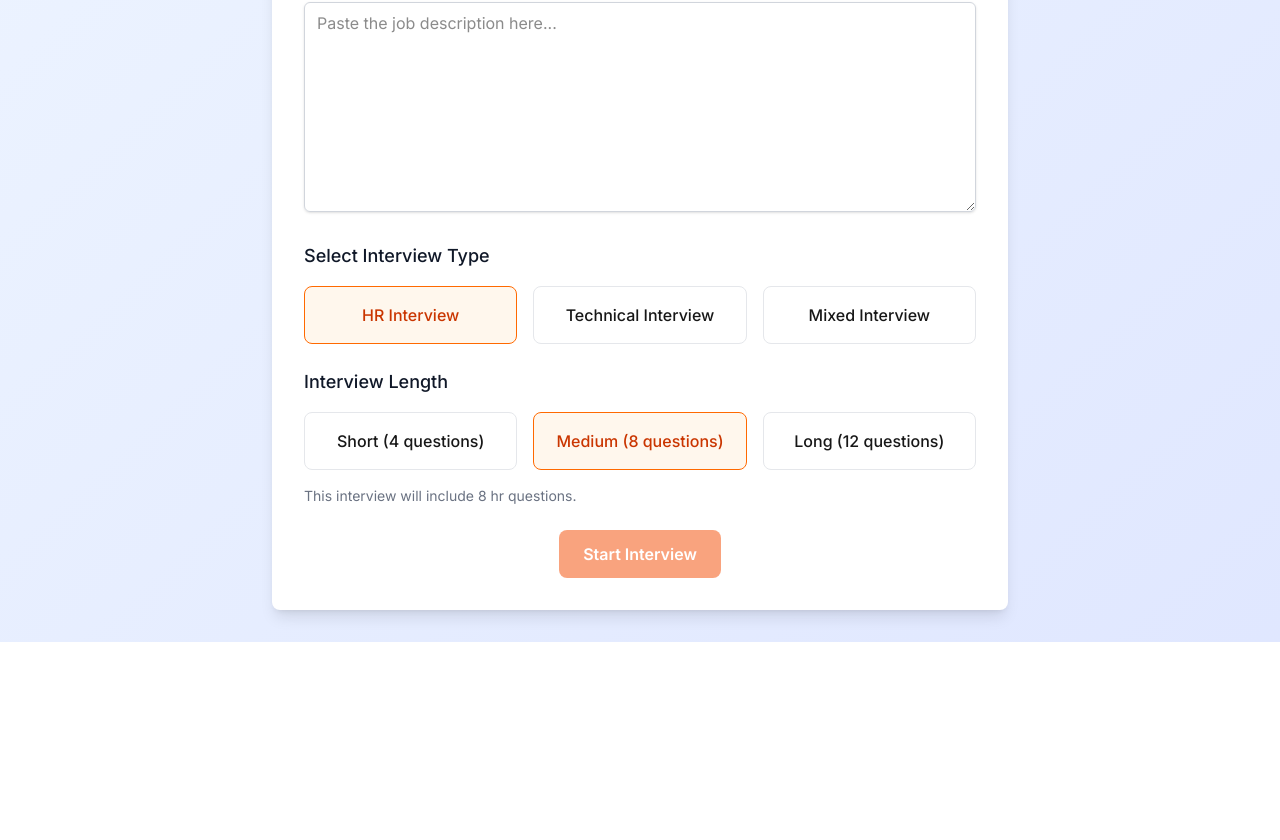
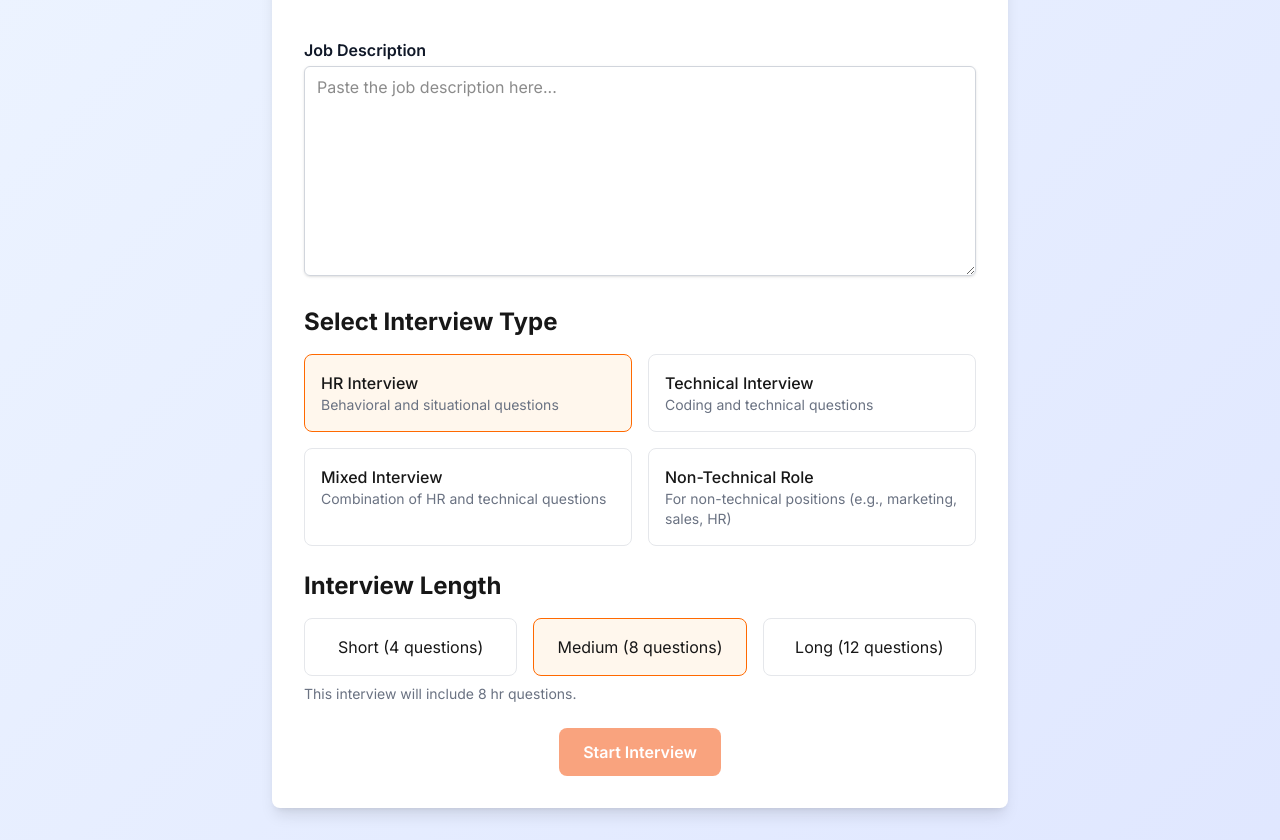
Before and after one commit to maksimKV/JobMateAI, a Next.js app in the folder frontend/: page /interview-simulator in a window 1280 px wide. Shown: the part 550-1390 px from the top of the page. Before the commit the page ends 1192 px from the top, so only its background shows below. Built offline with nearby package versions, Linux system fonts and the light colour scheme; no server answers.

Commit message:
Refactored front end to include non-technical option for the interview simulation

```diff
--- a/frontend/app/interview-simulator/page.tsx
+++ b/frontend/app/interview-simulator/page.tsx
@@ -10,13 +10,13 @@ import {
   AnswerSubmissionResponse,
   InterviewType,
   InterviewSessionState,
-  InterviewSession,
   InterviewFeedback,
   InterviewLength,
   INTERVIEW_LENGTHS,
-  MIXED_INTERVIEW_LENGTHS
+  MIXED_INTERVIEW_LENGTHS,
+  NON_TECHNICAL_LENGTHS
 } from '@/types';
-import { MessageSquare, Loader2, AlertCircle, CheckCircle } from 'lucide-react';
+import { Loader2, AlertCircle, CheckCircle } from 'lucide-react';
 
 // Define the initial session state with proper typing
 const initialSessionState: InterviewSessionState = {
@@ -25,7 +25,9 @@ const initialSessionState: InterviewSessionState = {
   currentQuestionIndex: 0,
   feedback: [],
   interviewType: 'hr',
-  isComplete: false
+  isComplete: false,
+  detected_role: undefined,
+  detected_domain: undefined
 };
 
 // Define the component props type
@@ -42,11 +44,10 @@ export default function InterviewSimulatorPage({}: InterviewSimulatorPageProps)
   const [showCompletion, setShowCompletion] = useState(false);
 
   // Session state with proper typing
-  const [session, setSession] = useState<InterviewSession>(() => ({
+  const [session, setSession] = useState<InterviewSessionState>(() => ({
     ...initialSessionState,
     questions: [],
-    feedback: [],
-    interviewType: 'hr' as const
+    feedback: []
   }));
 
   // Destructure session for easier access
@@ -79,7 +80,7 @@ export default function InterviewSimulatorPage({}: InterviewSimulatorPageProps)
         ...initialSessionState,
         questions: [],
         feedback: [],
-        interviewType
+        interviewType,
       });
 
       const res: InterviewQuestionResponse = await interviewAPI.generateQuestions(req);
@@ -91,11 +92,13 @@ export default function InterviewSimulatorPage({}: InterviewSimulatorPageProps)
         interviewType,
         questions: [{
           text: res.current_question,
-          type: res.question_type as 'hr' | 'technical' // Ensure type safety
+          type: res.question_type as 'hr' | 'technical' | 'non_technical'
         }],
         feedback: [],
         currentQuestionIndex: 0,
-        isComplete: false
+        isComplete: false,
+        detected_role: res.detected_role,
+        detected_domain: res.detected_domain
       });
 
       setError(null);
@@ -131,7 +134,7 @@ export default function InterviewSimulatorPage({}: InterviewSimulatorPageProps)
         question: currentQuestion.text,
         answer,
         evaluation: 'Evaluating your answer...',
-        type: currentQuestion.type as 'hr' | 'technical' // Ensure type safety
+        type: currentQuestion.type as 'hr' | 'technical' | 'non_technical'
       };
 
       // Make the API call first
@@ -143,7 +146,7 @@ export default function InterviewSimulatorPage({}: InterviewSimulatorPageProps)
         const updatedFeedback = [...prev.feedback, {
           ...newFeedback,
           evaluation: res.feedback.evaluation,
-          type: (res.question_type as 'hr' | 'technical') || 'hr'
+          type: (res.question_type as 'hr' | 'technical' | 'non_technical') || 'hr'
         }];
 
         const isComplete = res.is_complete;
@@ -153,11 +156,11 @@ export default function InterviewSimulatorPage({}: InterviewSimulatorPageProps)
         if (res.next_question && !isComplete) {
           updatedQuestions[nextQuestionIndex] = {
             text: res.next_question,
-            type: (res.question_type as 'hr' | 'technical') || 'hr' // Ensure type safety
+            type: (res.question_type as 'hr' | 'technical' | 'non_technical') || 'hr' // Ensure type safety
           };
         }
 
-        const updatedSession: InterviewSession = {
+        const updatedSession: InterviewSessionState = {
           ...prev,
           questions: updatedQuestions,
           currentQuestionIndex: nextQuestionIndex,
@@ -192,7 +195,7 @@ export default function InterviewSimulatorPage({}: InterviewSimulatorPageProps)
 
   // Handle restarting the interview
   const handleRestart = useCallback((): void => {
-    setSession((prev: InterviewSession) => ({
+    setSession((prev: InterviewSessionState) => ({
       ...initialSessionState,
       interviewType: prev.interviewType, // Use the current session's interviewType
       questions: [],
@@ -205,21 +208,8 @@ export default function InterviewSimulatorPage({}: InterviewSimulatorPageProps)
     setShowCompletion(false);
   }, [setSession, setJobDescription, setAnswer, setError, setShowCompletion]);
 
-  return (
-    <div className="min-h-screen bg-gradient-to-br from-blue-50 to-indigo-100">
-      <div className="max-w-3xl mx-auto px-4 py-8">
-        <Navigation />
-        <div className="bg-white rounded-lg shadow-lg p-8">
-          <div className="text-center mb-8">
-            <MessageSquare className="h-12 w-12 text-orange-600 mx-auto mb-4" />
-            <h1 className="text-3xl font-bold text-gray-900 mb-2">Interview Simulator</h1>
-            <p className="text-gray-600">
-              Practice HR and technical interviews with AI-generated questions and feedback.
-            </p>
-          </div>
-
-          {/* Setup */}
-          {showInterviewTypeSelection && (
+  // Render interview type selection
+  const renderInterviewTypeSelection = () => (
     <div className="space-y-6">
       <div className="mb-6">
         <div className="flex justify-between items-center mb-1">
@@ -250,54 +240,63 @@ export default function InterviewSimulatorPage({}: InterviewSimulatorPageProps)
           />
         </div>
       </div>
-              <div className="space-y-6">
-                <div className="space-y-4">
-                  <h3 className="text-lg font-medium text-gray-900">Select Interview Type</h3>
-                  <div className="grid grid-cols-1 md:grid-cols-3 gap-4">
-                    {(['hr', 'technical', 'mixed'] as InterviewType[]).map((type) => (
-                      <button
-                        key={type}
-                        type="button"
-                        className={`p-4 border rounded-lg transition-colors ${
-                          interviewType === type
-                            ? 'border-orange-500 bg-orange-50 text-orange-700'
-                            : 'border-gray-200 hover:border-orange-300 hover:bg-orange-50'
+
+      <div>
+        <h2 className="text-2xl font-bold mb-4">Select Interview Type</h2>
+        <div className="grid grid-cols-1 md:grid-cols-2 gap-4">
+          {[
+            { value: 'hr' as const, label: 'HR Interview', description: 'Behavioral and situational questions' },
+            { value: 'technical' as const, label: 'Technical Interview', description: 'Coding and technical questions' },
+            { value: 'mixed' as const, label: 'Mixed Interview', description: 'Combination of HR and technical questions' },
+            { value: 'non_technical' as const, label: 'Non-Technical Role', description: 'For non-technical positions (e.g., marketing, sales, HR)' },
+          ].map((type) => (
+            <div
+              key={type.value}
+              className={`p-4 border rounded-lg cursor-pointer transition-colors ${
+                interviewType === type.value
+                  ? 'border-orange-500 bg-orange-50 dark:bg-orange-900/20'
+                  : 'border-gray-200 dark:border-gray-700 hover:bg-gray-50 dark:hover:bg-gray-800'
               }`}
-                        onClick={() => setInterviewType(type)}
+              onClick={() => setInterviewType(type.value)}
             >
-                        <div className="font-medium capitalize">
-                          {type === 'hr' ? 'HR Interview' : type === 'technical' ? 'Technical Interview' : 'Mixed Interview'}
+              <h3 className="font-medium">{type.label}</h3>
+              <p className="text-sm text-gray-500 dark:text-gray-400">{type.description}</p>
             </div>
-                      </button>
           ))}
         </div>
       </div>
 
-                <div className="space-y-4">
-                  <h3 className="text-lg font-medium text-gray-900">Interview Length</h3>
+      <div>
+        <h2 className="text-2xl font-bold mb-4">Interview Length</h2>
         <div className="grid grid-cols-1 md:grid-cols-3 gap-4">
-                    {(interviewType === 'mixed' ? Object.entries(MIXED_INTERVIEW_LENGTHS) : Object.entries(INTERVIEW_LENGTHS)).map(([length, { label }]) => (
-                      <button
+          {Object.entries(
+            interviewType === 'mixed'
+              ? MIXED_INTERVIEW_LENGTHS
+              : interviewType === 'non_technical'
+                ? NON_TECHNICAL_LENGTHS
+                : INTERVIEW_LENGTHS
+          ).map(([length, { label }]) => (
+            <div
               key={length}
-                        type="button"
-                        className={`p-4 border rounded-lg transition-colors ${
+              className={`p-4 border rounded-lg cursor-pointer text-center ${
                 interviewLength === length
-                            ? 'border-orange-500 bg-orange-50 text-orange-700'
-                            : 'border-gray-200 hover:border-orange-300 hover:bg-orange-50'
+                  ? 'border-orange-500 bg-orange-50 dark:bg-orange-900/20'
+                  : 'border-gray-200 dark:border-gray-700 hover:bg-gray-50 dark:hover:bg-gray-800'
               }`}
               onClick={() => setInterviewLength(length as InterviewLength)}
             >
-                        <div className="font-medium">{label}</div>
-                      </button>
+              {label}
+            </div>
           ))}
         </div>
         <p className="text-sm text-gray-500 mt-2">
           {interviewType === 'mixed'
             ? `This will include ${MIXED_INTERVIEW_LENGTHS[interviewLength].questions.hr} HR questions and ${MIXED_INTERVIEW_LENGTHS[interviewLength].questions.technical} technical questions.`
+            : interviewType === 'non_technical'
+              ? `This interview will include ${NON_TECHNICAL_LENGTHS[interviewLength].questions} non-technical questions.`
               : `This interview will include ${INTERVIEW_LENGTHS[interviewLength].questions} ${interviewType} questions.`
           }
         </p>
-                </div>
       </div>
 
       <div className="text-center">
@@ -317,28 +316,33 @@ export default function InterviewSimulatorPage({}: InterviewSimulatorPageProps)
         </button>
       </div>
     </div>
-          )}
+  );
 
-          {/* Error */}
-          {error && (
-            <div className="mb-6 bg-red-50 border border-red-200 rounded-lg p-4">
-              <div className="flex items-center">
-                <AlertCircle className="h-5 w-5 text-red-500 mr-2" />
-                <span className="text-red-700">{error}</span>
-              </div>
+  // Render question with role information if available
+  const renderQuestion = () => {
+    if (!currentQuestion) return null;
+
+    return (
+      <div className="space-y-6">
+        {session.detected_role && session.detected_domain && (
+          <div className="bg-blue-50 dark:bg-blue-900/20 border border-blue-200 dark:border-blue-800 rounded-lg p-4 mb-6">
+            <p className="text-sm text-blue-700 dark:text-blue-300">
+              Detected Role: <span className="font-medium">{session.detected_role}</span> in <span className="font-medium">{session.detected_domain}</span>
+            </p>
           </div>
         )}
 
-          {/* Question/Answer Flow */}
-          {showQuestion && currentQuestion && (
-            <div className="space-y-6">
         <div className="mb-4">
           <div className="flex items-center justify-between mb-2">
             <h2 className="text-xl font-semibold text-gray-900">
               Question {session.currentQuestionIndex + 1}
             </h2>
             <span className="inline-flex items-center px-3 py-1 rounded-full text-sm font-medium bg-blue-100 text-blue-800">
-                    {currentQuestion.type === 'hr' ? 'HR' : 'Technical'}
+              {currentQuestion.type === 'hr'
+                ? 'HR'
+                : currentQuestion.type === 'technical'
+                  ? 'Technical'
+                  : 'Non-Technical'}
             </span>
           </div>
           <div className="bg-gray-50 rounded-lg p-4 text-gray-800">
@@ -387,14 +391,49 @@ export default function InterviewSimulatorPage({}: InterviewSimulatorPageProps)
           </div>
         )}
       </div>
+    );
+  };
+
+  return (
+    <div className="min-h-screen bg-gradient-to-br from-blue-50 to-indigo-100">
+      <div className="max-w-3xl mx-auto px-4 py-8">
+        <Navigation />
+        <div className="bg-white rounded-lg shadow-lg p-8">
+          <div className="text-center py-12">
+            <div className="text-5xl mb-4">💬</div>
+            <h1 className="text-3xl font-bold text-gray-900 mb-2">Interview Simulator</h1>
+            <p className="text-gray-600">
+              Practice HR and technical interviews with AI-generated questions and feedback.
+            </p>
+          </div>
+
+          {/* Setup */}
+          {showInterviewTypeSelection && (
+            renderInterviewTypeSelection()
+          )}
+
+          {/* Error */}
+          {error && (
+            <div className="mb-6 bg-red-50 border border-red-200 rounded-lg p-4">
+              <div className="flex items-center">
+                <AlertCircle className="h-5 w-5 text-red-500 mr-2" />
+                <span className="text-red-700">{error}</span>
+              </div>
+            </div>
+          )}
+
+          {/* Question/Answer Flow */}
+          {showQuestion && currentQuestion && (
+            renderQuestion()
           )}
 
           {/* Interview Completion Message */}
           {showCompletion && session.feedback && session.feedback.length > 0 && (
             <div className="space-y-6">
-              <div className="text-center mb-6">
-                <h2 className="text-2xl font-bold text-green-700 mb-2">Interview Complete!</h2>
-                <p className="text-gray-700 mb-6">Thank you for completing the interview. Here&apos;s the feedback for your last question.</p>
+              <div className="text-center py-12">
+                <div className="text-5xl mb-4">💬</div>
+                <h2 className="text-2xl font-bold text-gray-900 mb-2">Interview Complete!</h2>
+                <p className="text-gray-600 mb-6">Thank you for completing the interview. Here&apos;s the feedback for your last question.</p>
 
                 {/* Last Question and Feedback */}
                 <div className="bg-white rounded-lg shadow-md p-6 max-w-3xl mx-auto text-left">
@@ -402,7 +441,7 @@ export default function InterviewSimulatorPage({}: InterviewSimulatorPageProps)
                     <h3 className="text-lg font-semibold text-gray-900 mb-2">Last Question:</h3>
                     <p className="text-gray-700">{session.questions[session.questions.length - 1]?.text}</p>
                     <span className="inline-flex items-center px-3 py-1 rounded-full text-sm font-medium mt-2 bg-blue-100 text-blue-800">
-                      {session.questions[session.questions.length - 1]?.type === 'hr' ? 'HR' : 'Technical'}
+                      {session.questions[session.questions.length - 1]?.type === 'hr' ? 'HR' : session.questions[session.questions.length - 1]?.type === 'technical' ? 'Technical' : 'Non-Technical'}
                     </span>
                   </div>
 
--- a/frontend/types/index.ts
+++ b/frontend/types/index.ts
@@ -62,7 +62,7 @@ export interface JobMatchResponse {
 }
 
 // Interview Simulator Types
-export type InterviewType = 'hr' | 'technical' | 'mixed';
+export type InterviewType = 'hr' | 'technical' | 'mixed' | 'non_technical';
 export type InterviewLength = 'short' | 'medium' | 'long';
 
 export const INTERVIEW_LENGTHS: Record<InterviewLength, { label: string; questions: number }> = {
@@ -77,6 +77,12 @@ export const MIXED_INTERVIEW_LENGTHS: Record<InterviewLength, { label: string; q
   long: { label: 'Long (24 questions)', questions: { hr: 12, technical: 12 } },
 };
 
+export const NON_TECHNICAL_LENGTHS: Record<InterviewLength, { label: string; questions: number }> = {
+  short: { label: 'Short (4 questions)', questions: 4 },
+  medium: { label: 'Medium (8 questions)', questions: 8 },
+  long: { label: 'Long (12 questions)', questions: 12 },
+};
+
 export interface InterviewQuestionRequest {
   job_description: string;
   interview_type: InterviewType;
@@ -85,7 +91,7 @@ export interface InterviewQuestionRequest {
 
 export interface InterviewQuestion {
   text: string;
-  type: 'hr' | 'technical'; // Only these two types are valid for individual questions
+  type: 'hr' | 'technical' | 'non_technical';
 }
 
 export interface InterviewFeedback {
@@ -100,6 +106,8 @@ export interface InterviewFeedback {
 export interface InterviewSession extends InterviewSessionState {
   questions: InterviewQuestion[];
   feedback: InterviewFeedback[];
+  detected_role?: string;
+  detected_domain?: string;
 }
 
 // Type guard to check if an object is of type InterviewFeedback
@@ -111,7 +119,7 @@ export const isInterviewFeedback = (obj: any): obj is InterviewFeedback => {
     'answer' in obj &&
     'evaluation' in obj &&
     'type' in obj &&
-    (obj.type === 'hr' || obj.type === 'technical' || obj.type === 'mixed')
+    (obj.type === 'hr' || obj.type === 'technical' || obj.type === 'mixed' || obj.type === 'non_technical')
   );
 };
 
@@ -124,6 +132,8 @@ export interface InterviewQuestionResponse {
   current_question: string;
   question_type: string;
   question_number: number;
+  detected_role?: string;
+  detected_domain?: string;
 }
 
 export interface QuestionData {
@@ -152,6 +162,8 @@ export interface InterviewSessionState {
   feedback: InterviewFeedback[];
   interviewType: InterviewType;
   isComplete: boolean;
+  detected_role?: string;
+  detected_domain?: string;
 }
 
 // Code Reviewer Types
```
Lines whose indentation alone changed are shown as unchanged.
